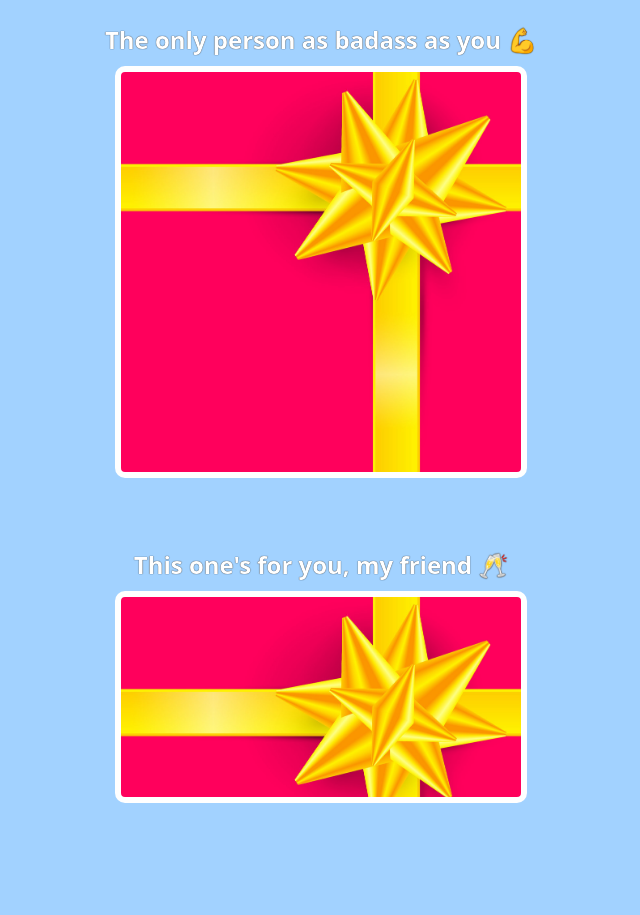
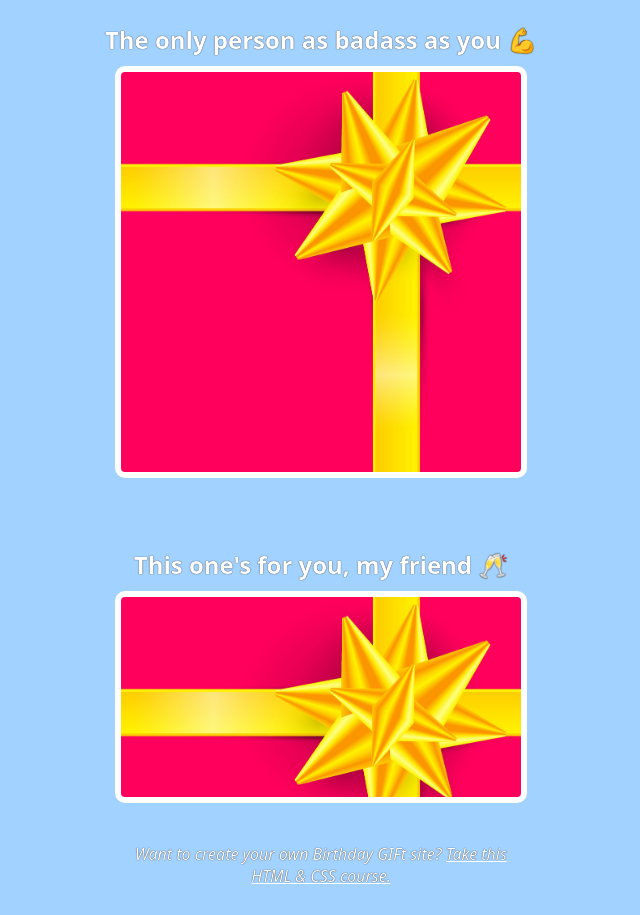
Before and after one commit to patrikkusnir1/birthday-webpage, a plain HTML site: page index.html in a window 1280 px wide. Shown: the part 2011-2926 px from the top of the page, without its empty margins (319-959 px from the left). Before the commit the page ends 2822 px from the top, so only its background shows below. Drawn offline with Linux system fonts and the light colour scheme; a web font is replaced by a local one.

Commit message:
add footer

```diff
--- a/index.html
+++ b/index.html
@@ -43,5 +43,7 @@
       donning a tux and slick hair. He smiles and tips his head forward as he lifts a glass
       of wine, fireworks erupting in the background."></div>
     </div>
+    <!-- Add the footer here. -->
+      <p id="footer">Want to create your own Birthday GIFt site? <a href="https://scrimba.com/learn/htmlandcss" target="_blank">Take this HTML & CSS course.</a></p>
   </body>
 </html>
--- a/styles.css
+++ b/styles.css
@@ -15,7 +15,7 @@ body {
   border: 6px solid #EFB0C9;
 }
 
-h1, h2, h3, h4, p {
+h1, h2, h3, h4, p, a {
   text-shadow: 0px 0px 1px black;
 }
 
@@ -87,15 +87,24 @@ h1, h2, h3, h4, p {
   background-image: url("images/cheers.gif");
 }
 
+#footer {
+  font-style: italic;
+  margin: 40px auto 20px;
+  width: 400px;
+}
+
+a {
+  color: white;
+}
+
 /*
-Challenge:
-Create the "cheers" GIFt section.
+Add the footer paragraph according to the design.
+Configure the anchor tag to open the link in a new tab.
+Forgotten how to do it? Google it!
 
-Note: this GIFt should have a height of 200px.
-Select the #gift-img-cheers id and override
-the height that the element got from the
-.gift-img class.
+Link:
+https://scrimba.com/learn/htmlandcss
 
 Text:
-This one's for you, my friend 🥂
+Want to create your own Birthday GIFt site? Take this HTML & CSS course.
 */
```
